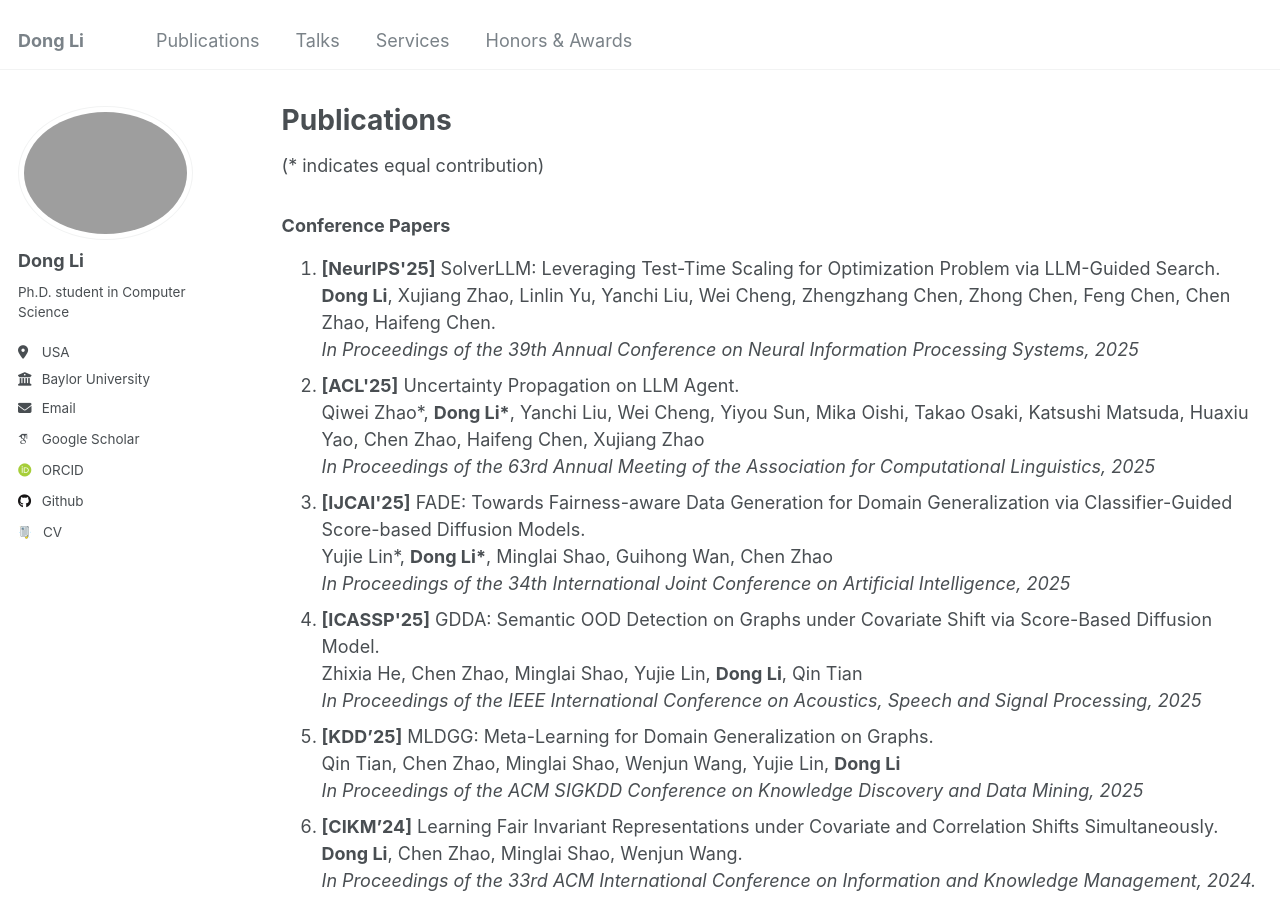
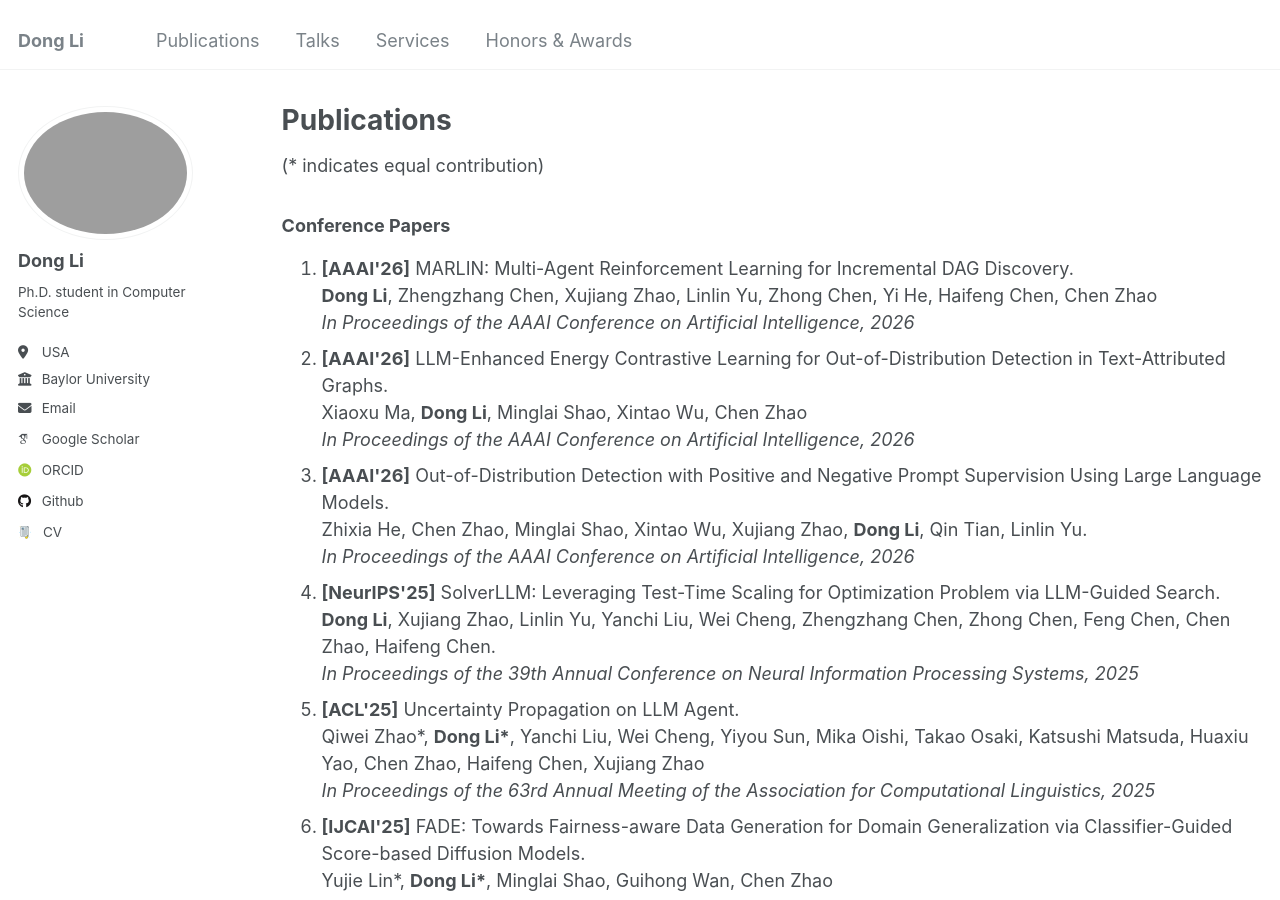
Before and after one commit to TurkeyWatanabe/dongli, a Jekyll site: the page built from _pages/publications.html, in a window 1280 px wide and 900 px high. Built offline with Jekyll 4.4.1, drawn with Linux system fonts in a browser that asks for light colours; some web fonts are replaced; some of the changed text lies outside the part shown.

Commit message:
Update publications.html

```diff
--- a/_pages/publications.html
+++ b/_pages/publications.html
@@ -15,6 +15,19 @@ author_profile: true
 <h3>Conference Papers</h3>
 
 <ol>
+  <li><strong>[AAAI'26]</strong> MARLIN: Multi-Agent Reinforcement Learning for Incremental DAG Discovery. <br>
+  <strong>Dong Li</strong>, Zhengzhang Chen, Xujiang Zhao, Linlin Yu, Zhong Chen, Yi He, Haifeng Chen, Chen Zhao <br>
+  <em>In Proceedings of the AAAI Conference on Artificial Intelligence, 2026</em></li>
+
+  <li><strong>[AAAI'26]</strong> LLM-Enhanced Energy Contrastive Learning for Out-of-Distribution Detection in Text-Attributed Graphs. <br>
+  Xiaoxu Ma, <strong>Dong Li</strong>, Minglai Shao, Xintao Wu, Chen Zhao <br>
+  <em>In Proceedings of the AAAI Conference on Artificial Intelligence, 2026</em></li>
+
+  <li><strong>[AAAI'26]</strong> Out-of-Distribution Detection with Positive and Negative Prompt Supervision Using Large Language Models. <br>
+  Zhixia He, Chen Zhao, Minglai Shao, Xintao Wu, Xujiang Zhao, <strong>Dong Li</strong>, Qin Tian, Linlin Yu. <br>
+  <em>In Proceedings of the AAAI Conference on Artificial Intelligence, 2026</em></li>
+
+
   <li><strong>[NeurIPS'25]</strong> SolverLLM: Leveraging Test-Time Scaling for Optimization Problem via LLM-Guided Search. <br>
   <strong>Dong Li</strong>, Xujiang Zhao, Linlin Yu, Yanchi Liu, Wei Cheng, Zhengzhang Chen, Zhong Chen, Feng Chen, Chen Zhao, Haifeng Chen. <br>
   <em>In Proceedings of the 39th Annual Conference on Neural Information Processing Systems, 2025</em></li>
@@ -99,6 +112,10 @@ author_profile: true
 <h3>Preprints</h3>
 
 <ol>
+  <li>Explainable Image-Centric Forgery Detection: A Survey.<br>
+  Xinyu Wu, Xiaohui Chen, Xintao Wu, <strong>Dong Li</strong>strong>, Zhong Chen, Yi He, Chen Zhao.
+  <em>TechRxiv preprint, DOI: 10.36227/techrxiv.176101439.91738583/v1</em></li>
+
   <li>Face4FairShifts: A Large Image Benchmark for Fairness and Robust Learning across Visual Domains.<br>
   Yumeng Lin*, <strong>Dong Li*</strong>, Xintao Wu, Minglai Shao, Xujiang Zhao, Zhong Chen, Chen Zhao.
   <em>ArXiv preprint, 2509.00658</em></li>
```
